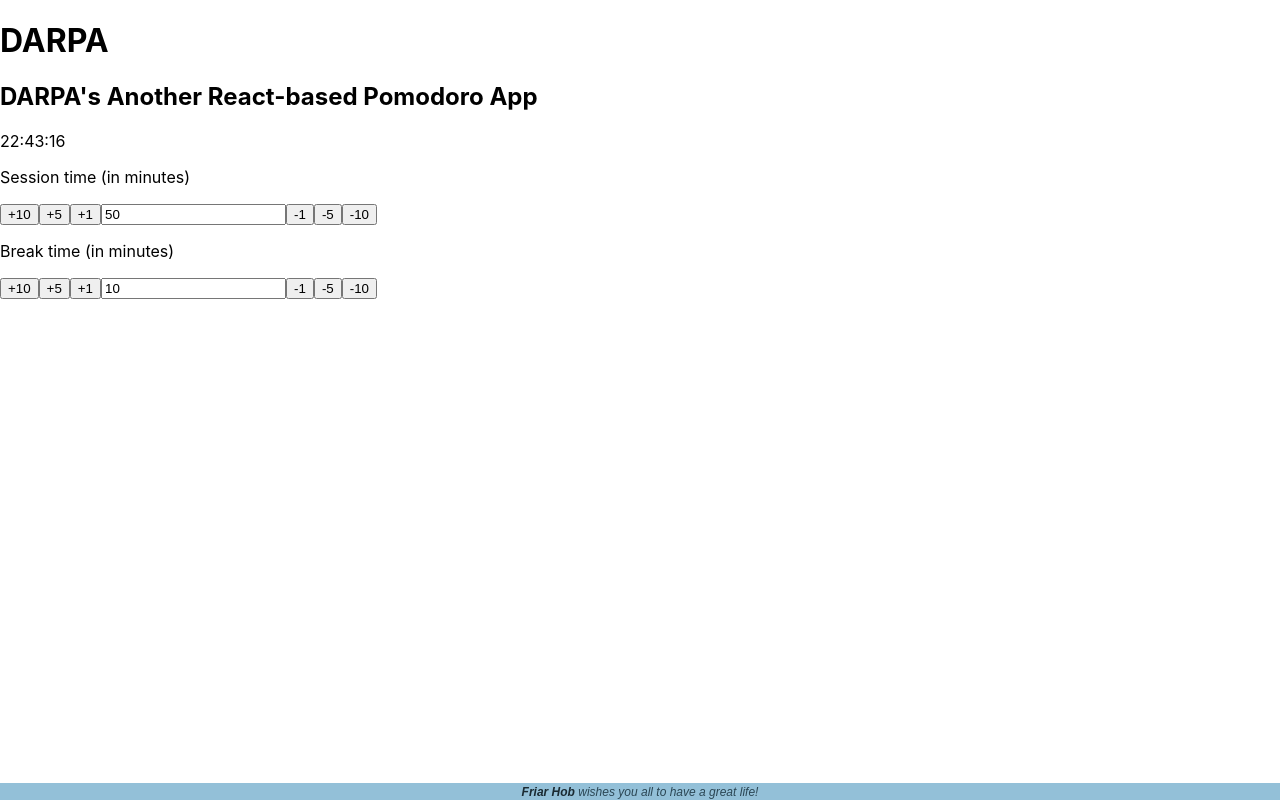
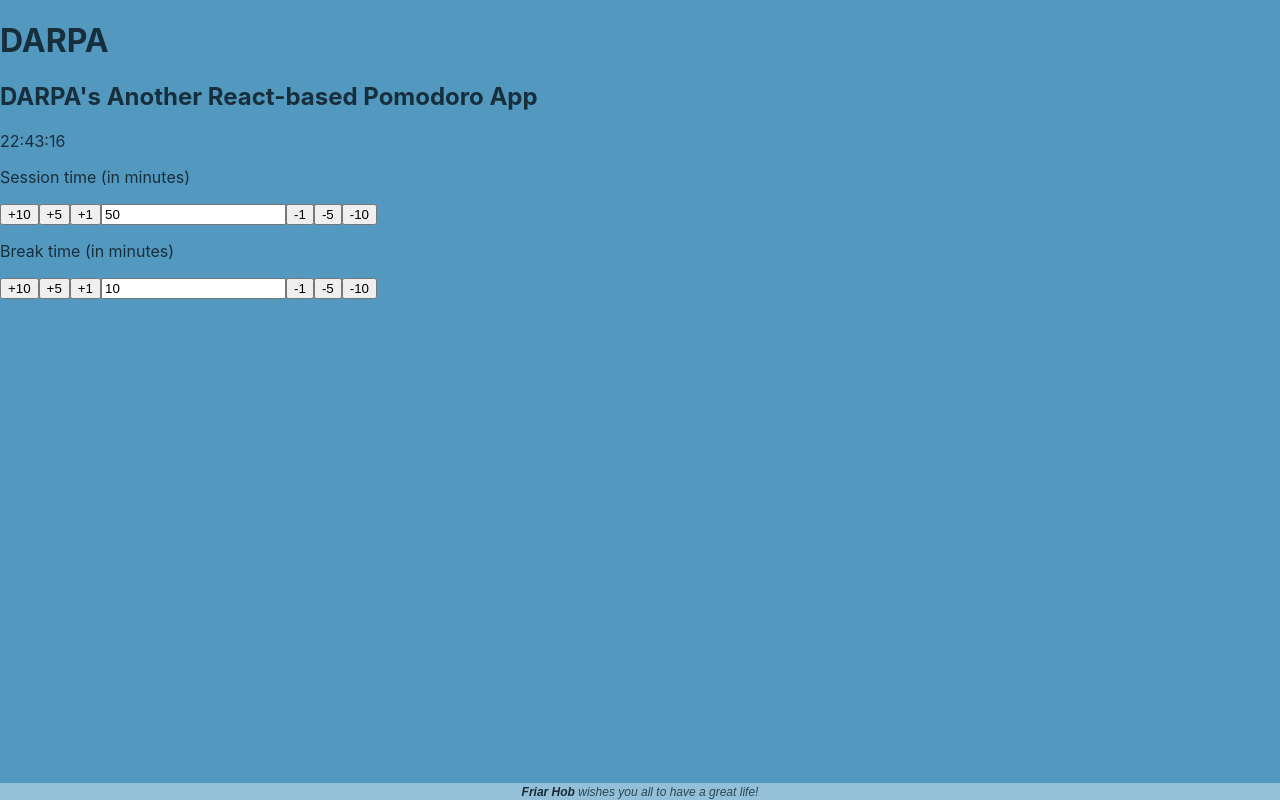
Before and after one commit to friarhob/darpa-pomodoro, a React (Create React App) app: page / in a window 1280 px wide. Built offline with nearby package versions, Linux system fonts and the light colour scheme.

Commit message:
Setting bg and fg colours on CSS (for later update on status)

```diff
--- a/src/App.css
+++ b/src/App.css
@@ -1,11 +1,20 @@
-/*
-7ae7c7 - Verde
-5398be - Azul
-795663 - Vermelho
+body
+{
+  /* All font colours were set by defining L as 30% (1-70%) of background
+  colour, as specified on https://www.designworkplan.com/read/signage-and-color-contrast */
 
-93c0d8 - fundo
-2b383f (201,32,25) - fonte
-*/
+  /* Blue */
+  background-color: hsl(201.3,45.1%,53.5%);
+  color: hsl(201.3,45.1%,16.1%);
+
+  /* Green */
+/*  background-color: hsl(162.4,69.4%,69.2%);
+  color: hsl(162.4,69.4%,20.8%);*/
+
+  /* Red */
+/*  background-color: hsl(337.7,16.9%,40.6%);
+  color: hsl(337.7,16.9%,12.2%); */
+}
 
 header
 {
```
